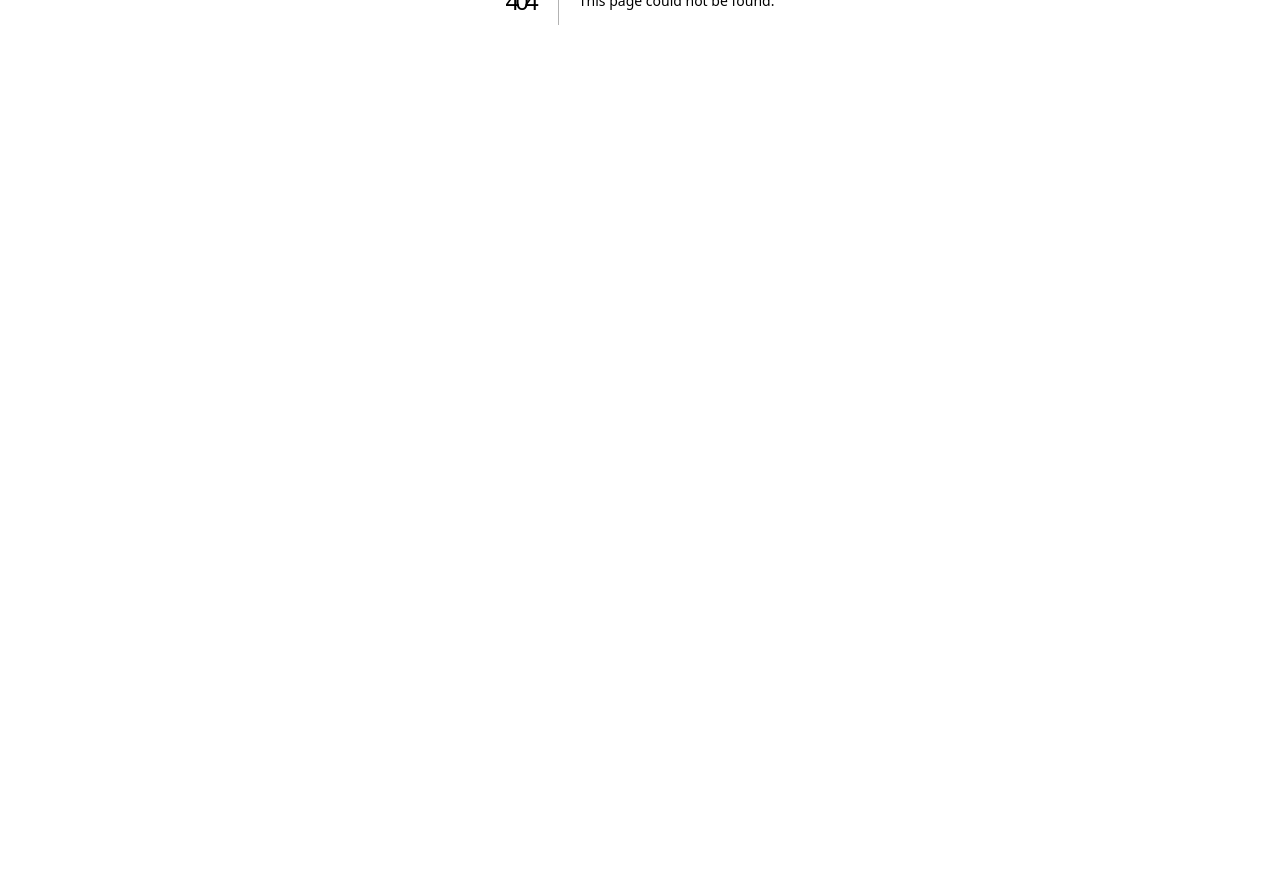
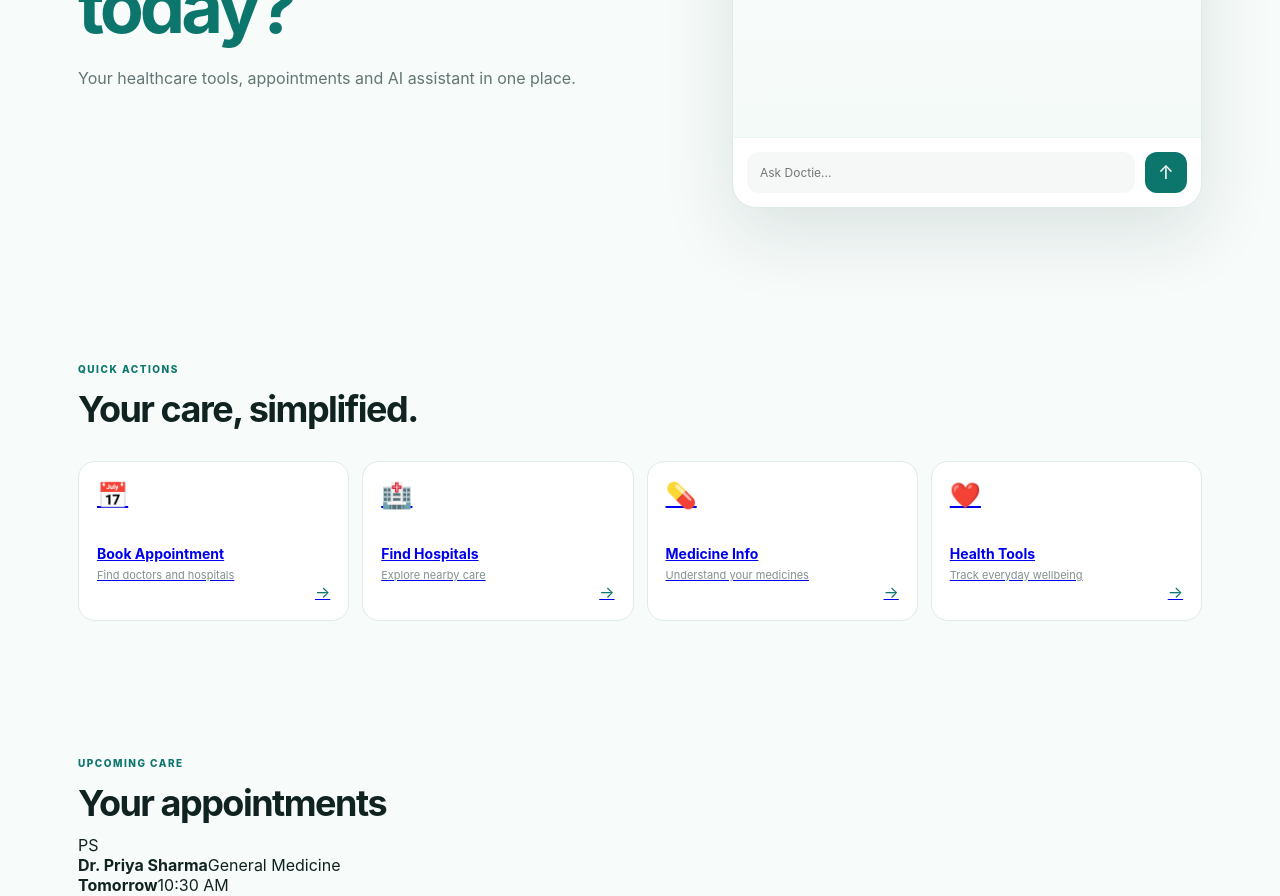
Before and after one commit to perimidisaiteja/Doctie, a Next.js app: page /dashboard in a window 1280 px wide. Before the commit this address had no page. Shown: the part 400-1296 px from the top of the page. Before the commit the page ends 800 px from the top, so only its background shows below. Built offline with nearby package versions, Linux system fonts and the light colour scheme.

Commit message:
Build Doctie patient dashboard

```diff
--- /dev/null
+++ b/app/dashboard/page.tsx
@@ -0,0 +1,11 @@
+"use client";
+import { useState } from "react";
+export default function Dashboard(){
+ const [query,setQuery]=useState(""); const [sent,setSent]=useState(false);
+ return <main className="shell"><header className="topbar"><a className="brand" href="/" style={{textDecoration:"none",color:"inherit"}}><div className="brandMark">D</div><div><strong>Doctie</strong><span>AI Healthcare</span></div></a><nav><a href="/">Home</a><a href="/auth">Account</a></nav></header>
+ <section className="hero"><div className="heroCopy"><div className="pill">PATIENT DASHBOARD</div><h1>How can we help<br/><span>today?</span></h1><p>Your healthcare tools, appointments and AI assistant in one place.</p></div>
+ <div className="assistantCard"><div className="cardHeader"><div className="assistantAvatar">✦</div><div><strong>Doctie AI</strong><small>Ready to help</small></div></div><div className="chatArea"><div className="botBubble">Ask about symptoms, medicines, or your next healthcare step.</div></div><form className="chatInput" onSubmit={e=>{e.preventDefault();setSent(Boolean(query));setQuery("")}}><input value={query} onChange={e=>setQuery(e.target.value)} placeholder="Ask Doctie..."/><button>↑</button></form>{sent&&<small style={{display:"block",padding:"0 16px 14px",color:"#0c766d"}}>Your question is ready for Doctie AI.</small>}</div></section>
+ <section className="section"><div className="sectionIntro"><span>QUICK ACTIONS</span><h2>Your care, simplified.</h2></div><div className="actionsGrid">{[["📅","Book Appointment","Find doctors and hospitals"],["🏥","Find Hospitals","Explore nearby care"],["💊","Medicine Info","Understand your medicines"],["❤️","Health Tools","Track everyday wellbeing"]].map(x=><a className="actionCard" href="#appointments" key={x[1]}><div className="actionIcon">{x[0]}</div><div><strong>{x[1]}</strong><p>{x[2]}</p></div><span>→</span></a>)}</div></section>
+ <section className="section" id="appointments"><div className="sectionIntro"><span>UPCOMING CARE</span><h2>Your appointments</h2></div><div className="appointment"><div className="doctorAvatar">PS</div><div className="appointmentMain"><strong>Dr. Priya Sharma</strong><span>General Medicine</span></div><div className="appointmentTime"><strong>Tomorrow</strong><span>10:30 AM</span></div><b>Confirmed</b></div><button className="primary dashboardButton">+ Book new appointment</button></section>
+ <section className="emergency"><div><span className="emergencyTag">EMERGENCY</span><h2>Need urgent help?</h2><p>For life-threatening emergencies, contact your local emergency service or go to the nearest emergency department. Doctie is not an emergency service.</p></div><button>Emergency help →</button></section></main>;
+}
```
